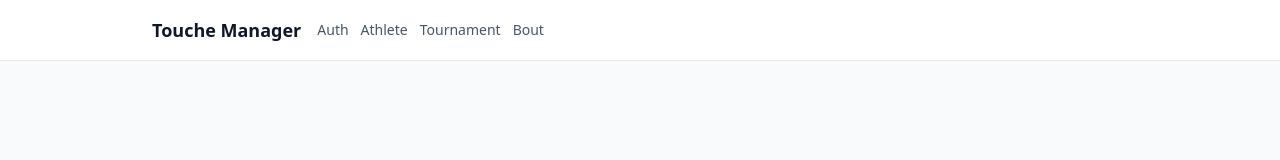
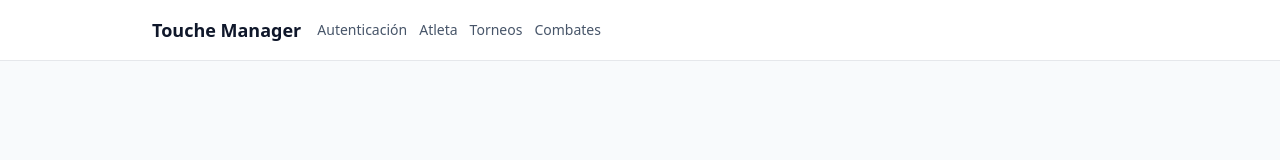
Before and after one commit to touche-manager/touche-manager-frontend, an Angular app: page /auth/login in a window 1280 px wide. Shown: the top 160 px of the page. Built offline with nearby package versions, Linux system fonts and the light colour scheme.

Commit message:
style(navbar): translate main navbar links to Spanish

```diff
--- a/src/app/app.component.html
+++ b/src/app/app.component.html
@@ -3,10 +3,10 @@
     <div class="mx-auto flex max-w-5xl items-center gap-4 px-6 py-4">
       <span class="text-lg font-semibold">Touche Manager</span>
       <nav class="text-sm text-slate-600">
-        <a class="mr-3 hover:text-slate-900" routerLink="/auth">Auth</a>
-        <a class="mr-3 hover:text-slate-900" routerLink="/athlete">Athlete</a>
-        <a class="mr-3 hover:text-slate-900" routerLink="/tournament">Tournament</a>
-        <a class="hover:text-slate-900" routerLink="/bout">Bout</a>
+        <a class="mr-3 hover:text-slate-900" routerLink="/auth">Autenticación</a>
+        <a class="mr-3 hover:text-slate-900" routerLink="/athlete">Atleta</a>
+        <a class="mr-3 hover:text-slate-900" routerLink="/tournament">Torneos</a>
+        <a class="hover:text-slate-900" routerLink="/bout">Combates</a>
       </nav>
     </div>
   </header>
```
